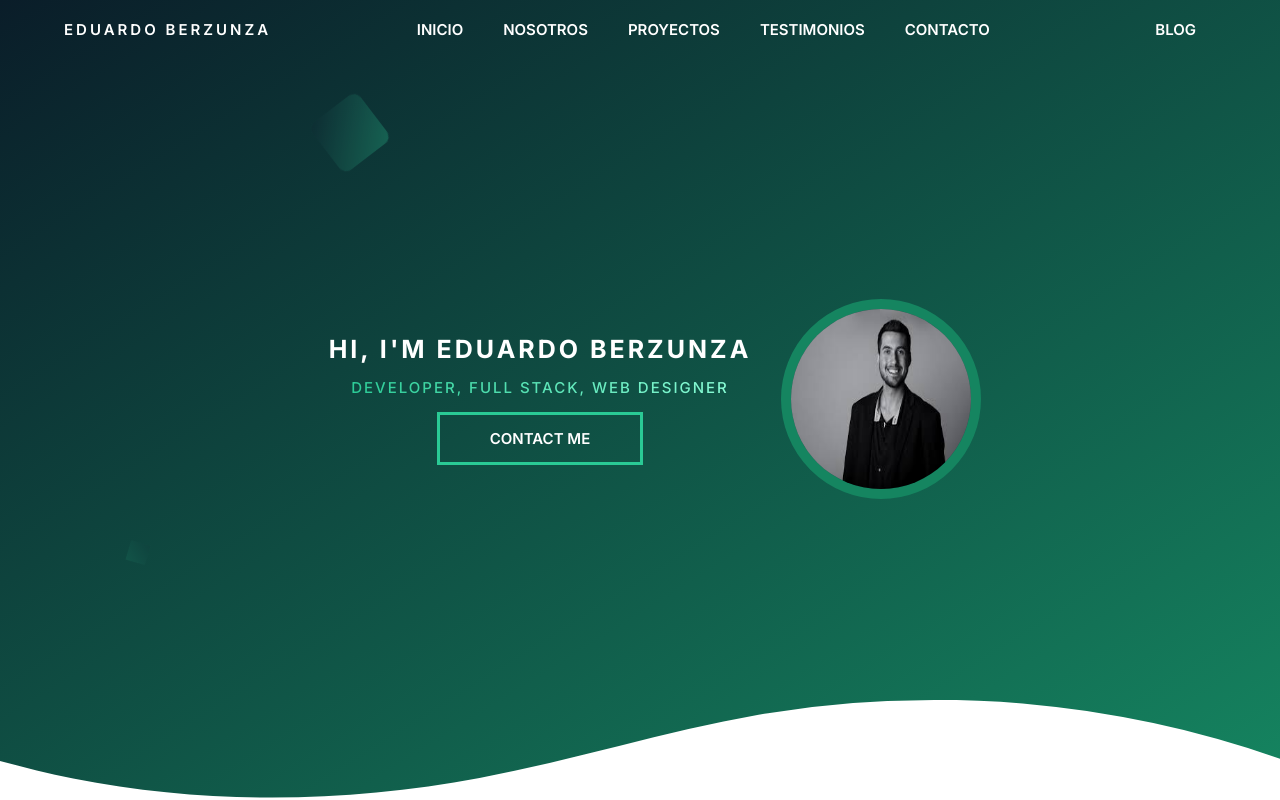
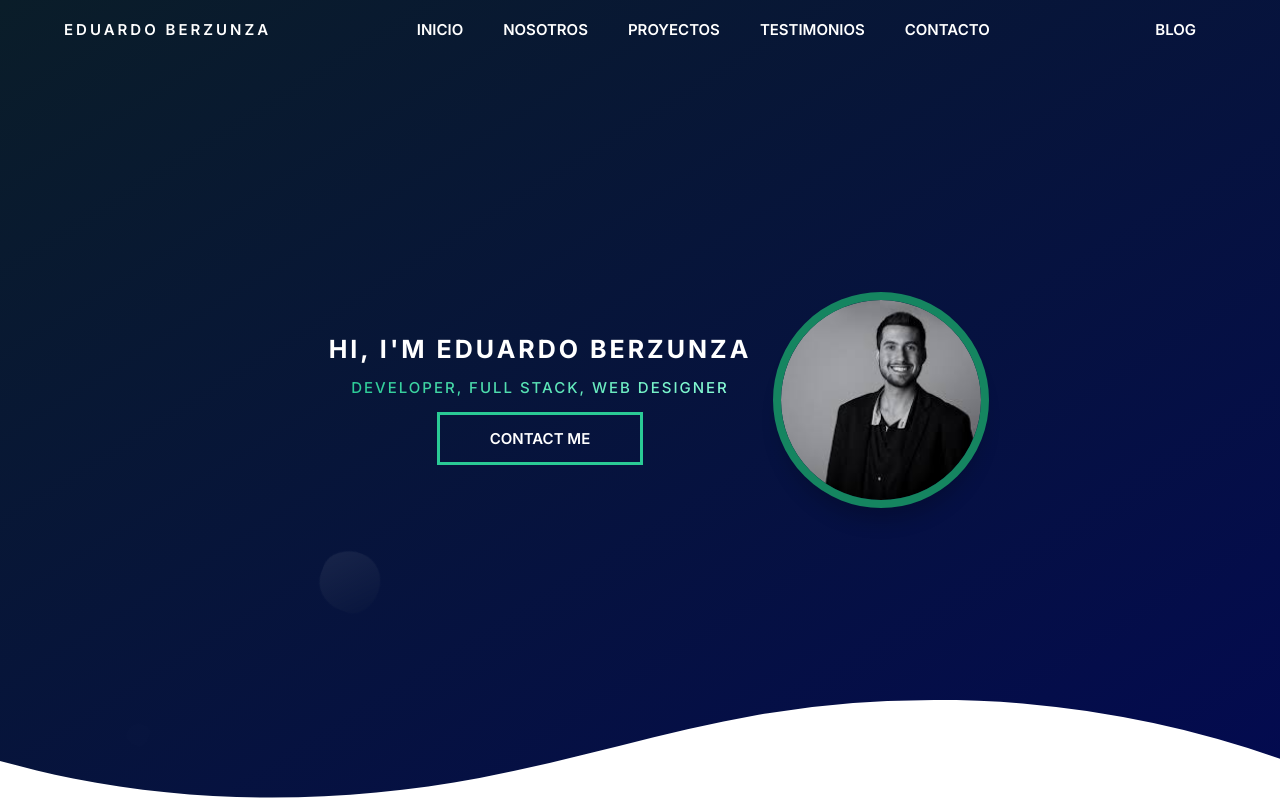
Before and after one commit to EduardoBerzunzaLeon/portfolio-app, a Next.js app: page / in a window 1280 px wide. Built offline with nearby package versions, Linux system fonts and the light colour scheme.

Commit message:
blur effect: added

```diff
--- a/app/_components/header/Header.tsx
+++ b/app/_components/header/Header.tsx
@@ -37,11 +37,21 @@ export const Header = () => (
         <button type="button">Contact me</button>
       </div>
 
+      {/* <figure className="header__profile">
+        <Image
+          src={profilePic}
+          alt="profile"
+        />
+      </figure> */}
+
       <figure className="header__profile">
         <Image
           src={profilePic}
           alt="profile"
         />
+        <figcaption className="header__caption">
+          hola mundo
+        </figcaption>
       </figure>
 
       <div className="wave">
--- a/app/_components/header/header.scss
+++ b/app/_components/header/header.scss
@@ -59,7 +59,7 @@
     }
 }
 
-
+// -- 030a50
 .header {
     position: absolute;
     top: 0;
@@ -68,7 +68,7 @@
     width: 100%;
     background-image: linear-gradient( to right bottom,
         rgba(#0A1D29, 1),
-        rgba(#158560, 1) );
+        rgba(#030a50, 1) );
     display: flex;
     align-items: center;
     justify-content: center;
@@ -140,20 +140,51 @@
         }
     }
 
-    &__profile img{
+    &__profile {
         position: relative;
         width: 20rem;
         height: 20rem;
+        box-shadow: 0 2rem 2rem rgba(0, 0, 0, 0.2);
+        display: flex;
+        justify-content: center;
+        align-items: center;
+        overflow: hidden;
         border-radius: 50%;
-        border: 1rem solid #158560;
-        z-index: 1;
-
+        outline: .8rem solid #158560;
     }
 
-    // &:hover img{
-    //     transform: translateX(-4rem) scale(1);
-    //     filter: blur(3px) brightness(80%);
-    // }
+    &__caption {
+        position: absolute;
+        bottom: -20rem;
+        width: 100%;
+        height: 100%;
+        display: flex;
+        justify-content: center;
+        align-items: center;
+        flex-direction: column;
+        backdrop-filter: blur(15px);
+        transition: all .5s;
+        // border-radius: 50%;
+    }
+
+    &__profile:hover &__caption {
+        bottom: 0;
+    }
+
+    &__profile img{
+        // transform: translateX(10px) rotateY(25deg) rotateX(10deg);
+        // width: 20rem;
+        // height: 20rem;
+        width: 100%;
+        height: 100%;
+        // border-radius: 50px;
+        // border: 1rem solid #158560;
+
+        transition: all .5s;
+        object-fit: cover;
+        object-position: center;
+    }
+
 }
 
 .wave {
@@ -195,11 +226,13 @@ ul.floating-boxes li {
     background-image: linear-gradient(
       135deg,
       #0A1D29,
-      #2aca95
+      #ffffff
     );
     bottom: 0;
     opacity: 0;
-    animation: floatingbox 10s linear infinite;
+    animation: floatingbox 10s ease-in-out infinite;
+    // clip-path: circle(50% at 50% 50%);
+    border-radius: 60% 40% 30% 70% / 60% 30% 70% 40%;
     // z-inde
   }
 
@@ -284,15 +317,25 @@ ul.floating-boxes li {
   }
 
   @keyframes floatingbox {
+
     0% {
-      transform: translateY(0) rotate(0);
-      opacity: 0;
-      border-radius: 0;
+        border-radius:  60% 40% 30% 70% / 60% 30% 70% 40%;
+        transform: translateY(0) rotate(0);
+        opacity: 0;
     }
 
-    100% {
-      transform: translateY(-200rem) rotate(1080deg);
-      opacity: 1;
-      border-radius: 50%;
+    50% {
+        border-radius:  30% 60% 70% 40% / 50% 60% 30% 60%;
+        // border-radius:  40% 60% 60% 40% / 60% 30% 70% 40%;
+    }
+
+    70% {
+        border-radius:  40% 60% 60% 40% / 60% 30% 70% 40%;
+    }
+
+    100%{
+        border-radius:  60% 40% 30% 70% / 60% 30% 70% 40%;
+        transform: translateY(-100vh) rotate(1080deg);
+        opacity: .4;
     }
   }
--- a/styles/base/_base.scss
+++ b/styles/base/_base.scss
@@ -11,6 +11,13 @@
     text-decoration: none;
 }
 
+:root {
+	--background: #8afcd6;
+	--primary: #0A1D29;
+	--secondary: #030a50;
+	--third: #2aca95;
+}
+
 html {
     font-size: 62.5%;
 }
```
